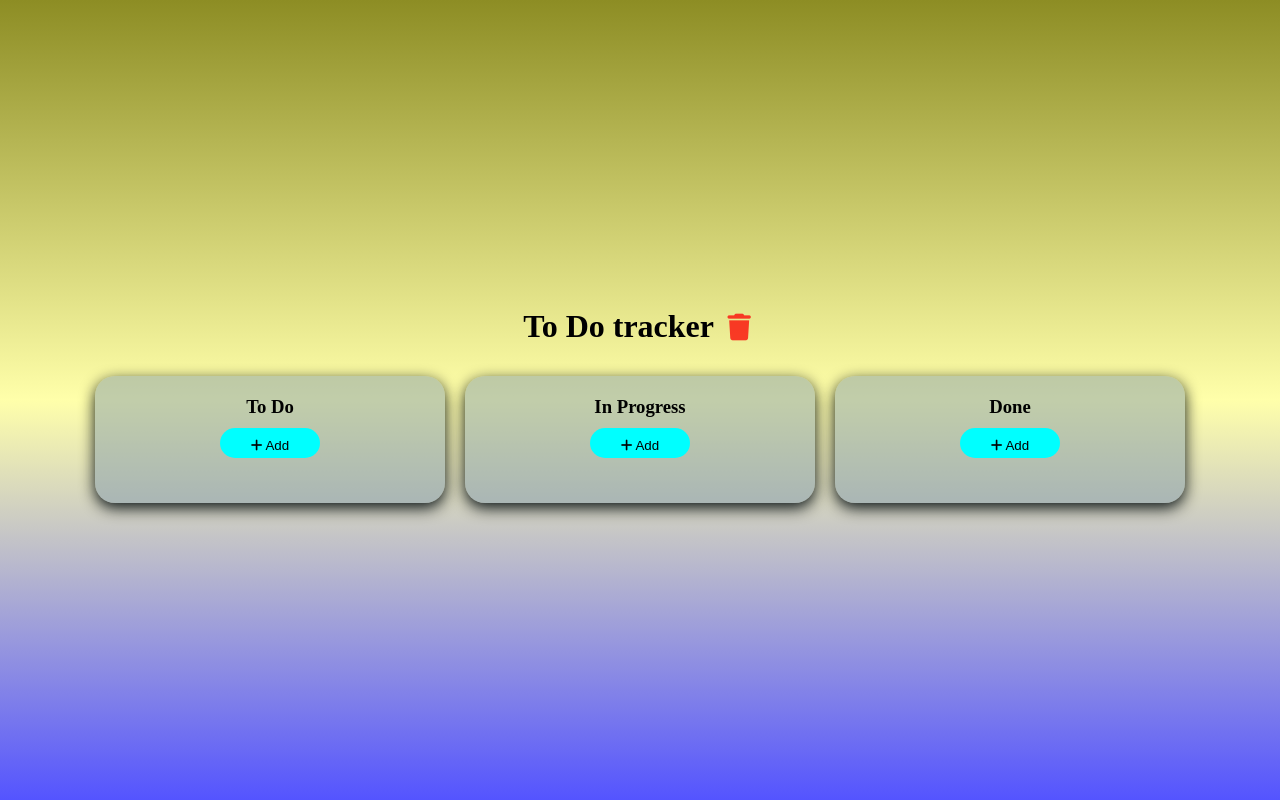
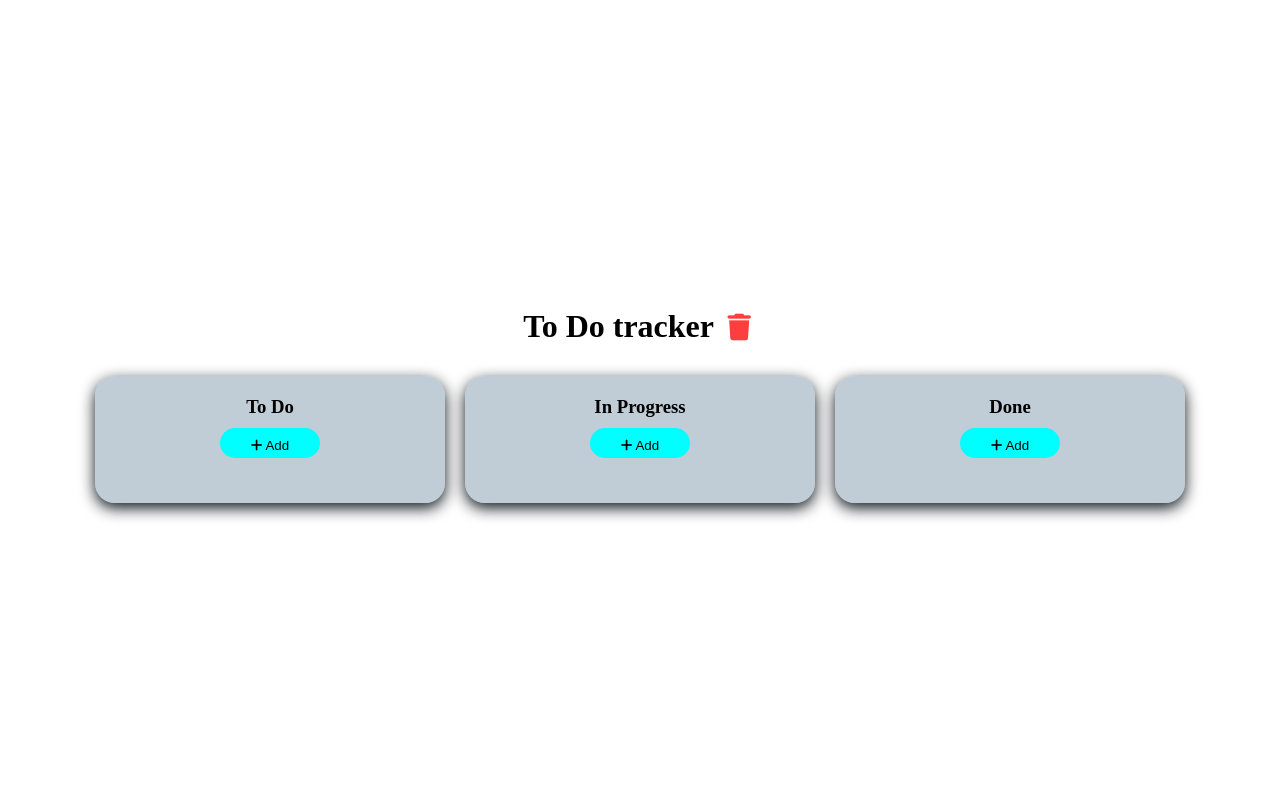
Before and after one commit to SaadMu7ammad/KanbanBoard, a plain HTML site: page index.html in a window 1280 px wide. Drawn offline with Linux system fonts and the light colour scheme.

Commit message:
remove backgroundColor

```diff
--- a/style.css
+++ b/style.css
@@ -11,9 +11,9 @@
 }
 
 body {
-  background: no-repeat
+/*   background: no-repeat
     linear-gradient(to bottom, rgb(141, 141, 36), #ffa, rgba(0, 0, 255, 0.671));
-
+ */
   min-height: 100vh;
   display: flex;
   flex-direction: column;
```
